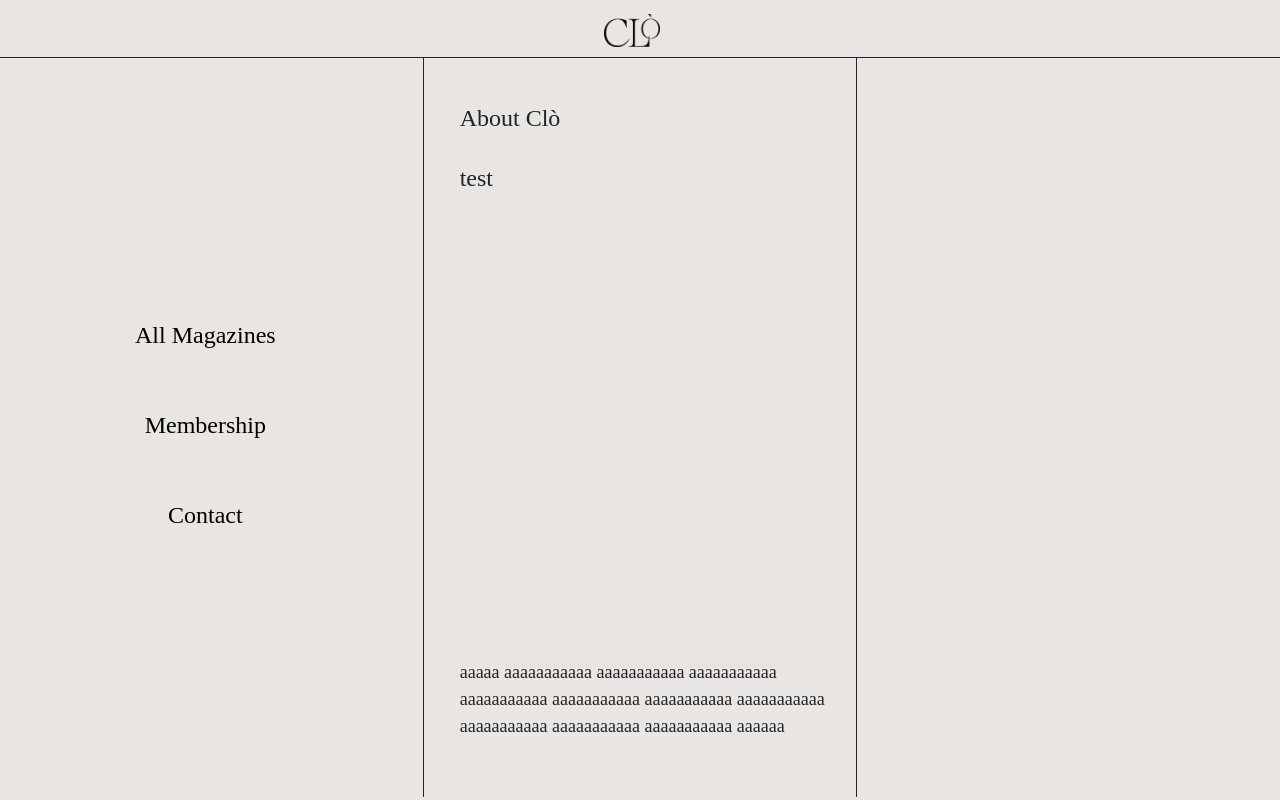
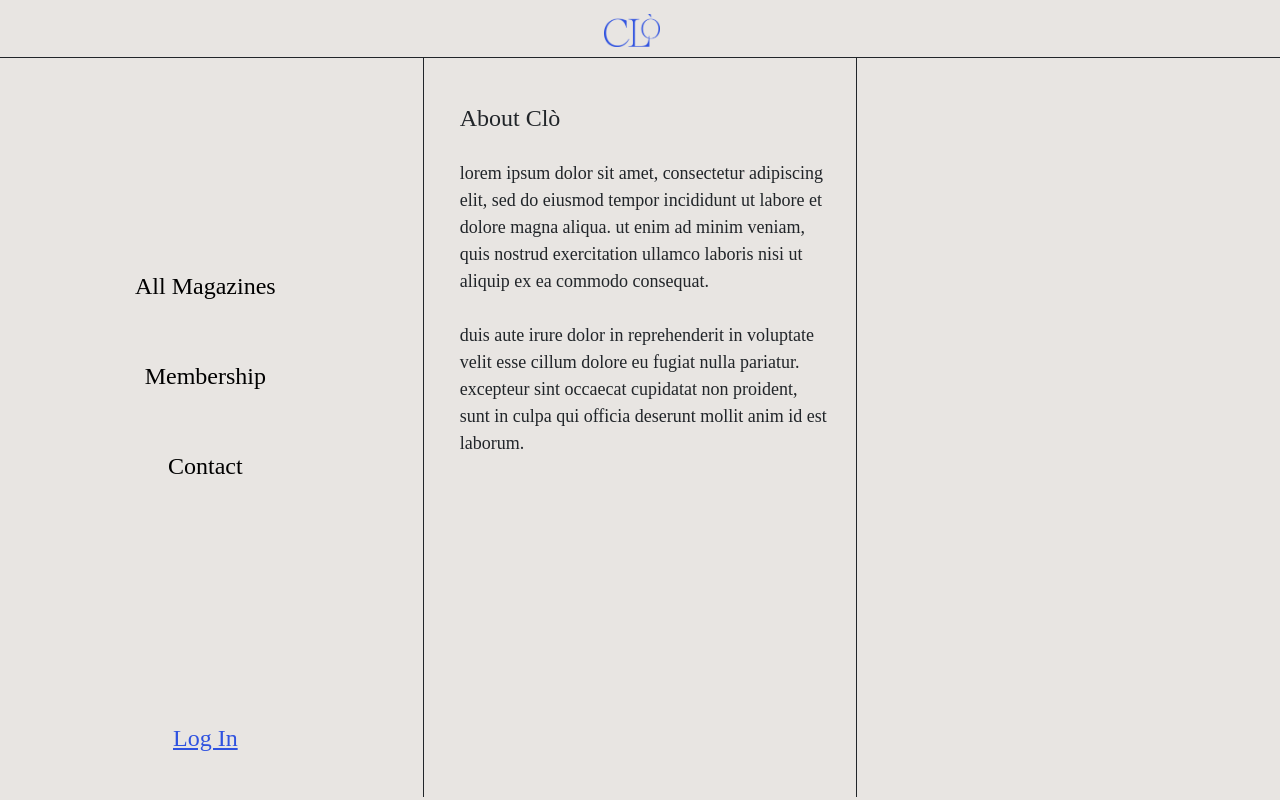
Before and after one commit to AaronMilne19/Clo, a Django app: page / in a window 1280 px wide. Run offline with Django 3.2, Linux system fonts and the light colour scheme; data that the repository does not hold is empty; some libraries are stand-ins or nearby versions; some web fonts are replaced.

Commit message:
almost completed homepage

```diff
--- a/static/styles/home.css
+++ b/static/styles/home.css
@@ -123,6 +123,22 @@
     color: #2F52E0;
 }
 
+.login {
+    display:flex;
+    align-items:center;
+    justify-content:center;
+    height:90px;
+    margin-bottom:20px;
+}
+
+.lin {
+    color: #2F52E0;
+}
+
+.lout {
+    color: gray;
+}
+
 body{
     overflow-x:hidden;
 }
--- a/templates/home.html
+++ b/templates/home.html
@@ -17,8 +17,8 @@ Home
 {% block content %}
 <div class="container py-0 px-0 mr-0 d-inline">
     <div class="row">
-        <div style="min-height: 94vh;" class="col-sm-4 pt-3 px-0">
-
+        <div style="min-height: 80vh;" class="col-sm-4 pt-3 px-0">
+            <div style="flex-direction:column; height:100%" class="d-flex justify-content-between">
                 <div class="accordion d-flex justify-content-center">
                     <div class="accordion-item" id="Magazines">
                         <a class="accordion-link" href="#Magazines">
@@ -68,23 +68,37 @@ Home
                     </div>
                 </div>
 
+                {% if user.is_authenticated %}
+                <div class="login">
+                    <a class="lout" href="">Sign Out</a>
+                </div>
+                {% else %}
+                <div class="login">
+                    <a class="lin" href="login">Log In</a>
+                </div>
+                {% endif %}
+
+            </div>
         </div>
 
 
         <div class="col-sm-4 border-start border-end border-dark border-1 d-flex" id="mainbox">
-            <div class="info-box sticky-top pr-3 d-flex mx-4 pt-4">
+            <div class="info-box sticky-top pe-3 d-flex mx-4 pt-4">
                 <div class="about pt-3  d-flex align-items-end">
                     <div>About Cl&ograve</div>
 
                 </div>
 
-                <div class="issues mt-4">
-                    test
+                <div class="issues sml-txt mt-4 ">
+                    lorem ipsum dolor sit amet, consectetur adipiscing elit, sed do eiusmod tempor incididunt
+                    ut labore et dolore magna aliqua. ut enim ad minim veniam, quis nostrud exercitation ullamco
+                    laboris nisi ut aliquip ex ea commodo consequat.
+                    <br /><br />
+                    duis aute irure dolor in reprehenderit in voluptate
+                    velit esse cillum dolore eu fugiat nulla pariatur. excepteur sint occaecat cupidatat non proident, sunt
+                    in culpa qui officia deserunt mollit anim id est laborum.
                 </div>
 
-                <div class="info sml-txt pt-3 d-flex">
-                    aaaaa aaaaaaaaaaa aaaaaaaaaaa aaaaaaaaaaa aaaaaaaaaaa aaaaaaaaaaa aaaaaaaaaaa aaaaaaaaaaa aaaaaaaaaaa aaaaaaaaaaa aaaaaaaaaaa aaaaaa
-                </div>
             </div>
         </div>
     </div>
--- a/templates/navbar.html
+++ b/templates/navbar.html
@@ -5,7 +5,7 @@
         <div style="height:50px;" class="col-12 border-bottom border-dark border-1 d-inline-flex justify-content-around">
             <div style="height:50px" class="d-inline-flex nav-col">
                 <a class="navbar-brand" href="/">
-                    <img class="logo" src="{% static 'logos/clo-wordmark.png' %}" />
+                    <img class="logo" src="{% static 'logos/clo-wordmark-blue.png' %}" />
                 </a>
             </div>
         </div>
```
Also changed, not shown: static/logos/clo-logomark-blue.png (added), static/logos/clo-wordmark-blue.png (added). Lines whose indentation alone changed are shown as unchanged.
